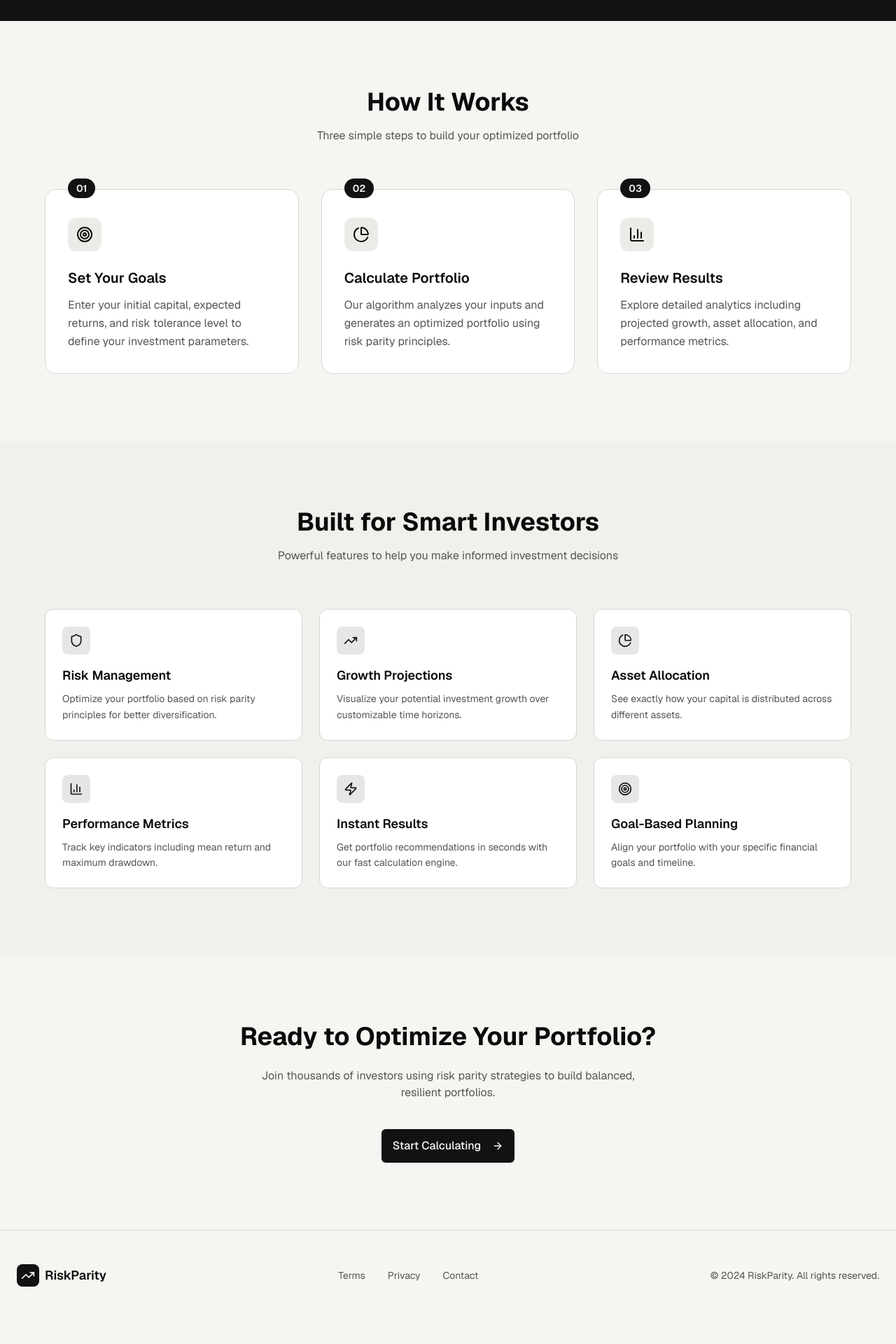
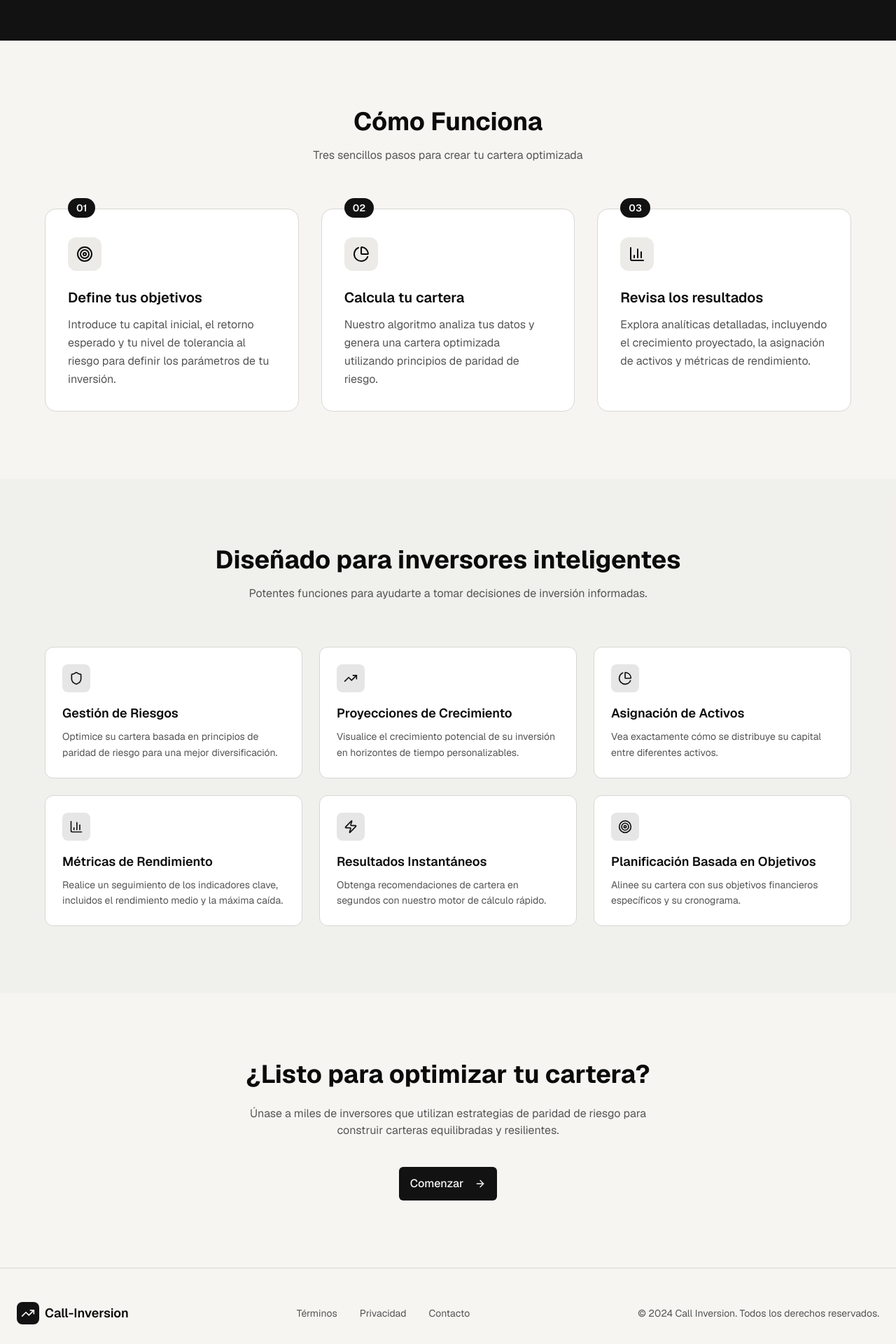
Before and after one commit to IsaacMyJ93/Call-Inversion-Frontend, a Next.js app: page / in a window 1280 px wide. Shown: the part 820-2740 px from the top of the page at 70% size. Before the commit the page ends 2706 px from the top, so only its background shows below. Built offline with nearby package versions, Linux system fonts and the light colour scheme.

Commit message:
fix: translate landing page UI elements to Spanish and update navigation labels

```diff
--- a/app/page.tsx
+++ b/app/page.tsx
@@ -1,3 +1,5 @@
+
+// Página principal (Landing Page) de la aplicación
 "use client";
 
 import { motion } from "framer-motion";
@@ -5,6 +7,8 @@ import Link from "next/link";
 import { ArrowRight, TrendingUp, Shield, PieChart, BarChart3, Target, Zap } from "lucide-react";
 import { Button } from "@/components/ui/button";
 
+
+// Animaciones para los componentes con Framer Motion
 const fadeInUp = {
   initial: { opacity: 0, y: 20 },
   animate: { opacity: 1, y: 0 },
@@ -19,10 +23,11 @@ const staggerContainer = {
   }
 };
 
+
 export default function LandingPage() {
   return (
     <div className="min-h-screen bg-background">
-      {/* Navigation */}
+      {/* ======= Barra de navegación superior ======= */}
       <motion.header
         initial={{ opacity: 0, y: -20 }}
         animate={{ opacity: 1, y: 0 }}
@@ -30,32 +35,35 @@ export default function LandingPage() {
         className="fixed top-0 left-0 right-0 z-50 bg-background/80 backdrop-blur-md border-b border-border"
       >
         <nav className="container mx-auto px-6 py-4 flex items-center justify-between">
+          {/* Logo y nombre */}
           <Link href="/" className="flex items-center gap-2">
             <div className="w-8 h-8 bg-primary rounded-lg flex items-center justify-center">
               <TrendingUp className="w-5 h-5 text-primary-foreground" />
             </div>
-            <span className="text-xl font-semibold text-foreground">RiskParity</span>
+            <span className="text-xl font-semibold text-foreground">Call-Inversion</span>
           </Link>
+          {/* Enlaces de navegación */}
           <div className="hidden md:flex items-center gap-8">
             <Link href="#how-it-works" className="text-muted-foreground hover:text-foreground transition-colors">
-              How it Works
+              Cómo funciona
             </Link>
             <Link href="#features" className="text-muted-foreground hover:text-foreground transition-colors">
-              Features
+              Características
             </Link>
             <Link href="/login" className="text-muted-foreground hover:text-foreground transition-colors">
-              Login
+              Iniciar sesión
             </Link>
           </div>
+          {/* Botón destacado para empezar */}
           <Link href="/login">
             <Button className="hidden md:flex">
-              Get Started <ArrowRight className="ml-2 w-4 h-4" />
+              Comenzar <ArrowRight className="ml-2 w-4 h-4" />
             </Button>
           </Link>
         </nav>
       </motion.header>
 
-      {/* Hero Section */}
+      {/* ======= Sección principal (Hero) ======= */}
       <section className="pt-32 pb-20 px-6">
         <div className="container mx-auto max-w-5xl text-center">
           <motion.div
@@ -65,7 +73,7 @@ export default function LandingPage() {
             className="inline-flex items-center gap-2 px-4 py-2 rounded-full bg-secondary text-secondary-foreground text-sm mb-8"
           >
             <span className="w-2 h-2 rounded-full bg-accent" />
-            Smart Portfolio Management
+            Gestión inteligente de carteras
           </motion.div>
 
           <motion.h1
@@ -74,9 +82,9 @@ export default function LandingPage() {
             transition={{ duration: 0.6, delay: 0.3 }}
             className="text-4xl md:text-6xl lg:text-7xl font-bold text-foreground leading-tight mb-6 text-balance"
           >
-            Master Your Wealth with
+            Domine su riqueza con
             <br />
-            <span className="text-muted-foreground">Risk Parity</span>
+            <span className="text-muted-foreground">Call-Inversion</span>
           </motion.h1>
 
           <motion.p
@@ -85,9 +93,9 @@ export default function LandingPage() {
             transition={{ duration: 0.6, delay: 0.4 }}
             className="text-lg md:text-xl text-muted-foreground max-w-2xl mx-auto mb-10 text-pretty"
           >
-            Build balanced portfolios using proven risk parity strategies.
-            Our simulator helps you understand and optimize your investment allocation
-            for better risk-adjusted returns.
+            Construya carteras equilibradas utilizando estrategias de paridad de riesgo probadas.
+            Nuestro simulador le ayuda a comprender y optimizar su asignación de inversiones
+            para obtener mejores rendimientos ajustados al riesgo.
           </motion.p>
 
           <motion.div
@@ -110,7 +118,7 @@ export default function LandingPage() {
         </div>
       </section>
 
-      {/* Stats Section */}
+      {/* ======= Sección de estadísticas rápidas ======= */}
       <motion.section
         initial={{ opacity: 0 }}
         whileInView={{ opacity: 1 }}
@@ -120,6 +128,7 @@ export default function LandingPage() {
       >
         <div className="container mx-auto px-6">
           <div className="grid grid-cols-2 md:grid-cols-4 gap-8 text-center">
+            {/* Estadísticas destacadas de la plataforma */}
             {[
               { value: "10K+", label: "Active Users" },
               { value: "$500M+", label: "Assets Analyzed" },
@@ -141,7 +150,7 @@ export default function LandingPage() {
         </div>
       </motion.section>
 
-      {/* How it Works Section */}
+      {/* ======= Sección "Cómo funciona" ======= */}
       <section id="how-it-works" className="py-24 px-6">
         <div className="container mx-auto max-w-6xl">
           <motion.div
@@ -152,10 +161,10 @@ export default function LandingPage() {
             className="text-center mb-16"
           >
             <h2 className="text-3xl md:text-4xl font-bold text-foreground mb-4">
-              How It Works
+              Cómo Funciona
             </h2>
             <p className="text-muted-foreground max-w-2xl mx-auto">
-              Three simple steps to build your optimized portfolio
+              Tres sencillos pasos para crear tu cartera optimizada
             </p>
           </motion.div>
 
@@ -170,20 +179,20 @@ export default function LandingPage() {
               {
                 icon: Target,
                 step: "01",
-                title: "Set Your Goals",
-                description: "Enter your initial capital, expected returns, and risk tolerance level to define your investment parameters."
+                title: "Define tus objetivos",
+                description: "Introduce tu capital inicial, el retorno esperado y tu nivel de tolerancia al riesgo para definir los parámetros de tu inversión."
               },
               {
                 icon: PieChart,
                 step: "02",
-                title: "Calculate Portfolio",
-                description: "Our algorithm analyzes your inputs and generates an optimized portfolio using risk parity principles."
+                title: "Calcula tu cartera",
+                description: "Nuestro algoritmo analiza tus datos y genera una cartera optimizada utilizando principios de paridad de riesgo."
               },
               {
                 icon: BarChart3,
                 step: "03",
-                title: "Review Results",
-                description: "Explore detailed analytics including projected growth, asset allocation, and performance metrics."
+                title: "Revisa los resultados",
+                description: "Explora analíticas detalladas, incluyendo el crecimiento proyectado, la asignación de activos y métricas de rendimiento."
               }
             ].map((item, index) => (
               <motion.div
@@ -205,7 +214,7 @@ export default function LandingPage() {
         </div>
       </section>
 
-      {/* Features Section */}
+      {/* ======= Sección de características ======= */}
       <section id="features" className="py-24 px-6 bg-secondary/50">
         <div className="container mx-auto max-w-6xl">
           <motion.div
@@ -216,10 +225,10 @@ export default function LandingPage() {
             className="text-center mb-16"
           >
             <h2 className="text-3xl md:text-4xl font-bold text-foreground mb-4">
-              Built for Smart Investors
+              Diseñado para inversores inteligentes
             </h2>
             <p className="text-muted-foreground max-w-2xl mx-auto">
-              Powerful features to help you make informed investment decisions
+             Potentes funciones para ayudarte a tomar decisiones de inversión informadas.
             </p>
           </motion.div>
 
@@ -227,33 +236,34 @@ export default function LandingPage() {
             {[
               {
                 icon: Shield,
-                title: "Risk Management",
-                description: "Optimize your portfolio based on risk parity principles for better diversification."
+                title: "Gestión de Riesgos",
+                description: "Optimice su cartera basada en principios de paridad de riesgo para una mejor diversificación."
               },
               {
                 icon: TrendingUp,
-                title: "Growth Projections",
-                description: "Visualize your potential investment growth over customizable time horizons."
+                title: "Proyecciones de Crecimiento",
+                description: "Visualice el crecimiento potencial de su inversión en horizontes de tiempo personalizables."
               },
               {
                 icon: PieChart,
-                title: "Asset Allocation",
-                description: "See exactly how your capital is distributed across different assets."
+                title: "Asignación de Activos",
+                description: "Vea exactamente cómo se distribuye su capital entre diferentes activos."
               },
               {
                 icon: BarChart3,
-                title: "Performance Metrics",
-                description: "Track key indicators including mean return and maximum drawdown."
+                title: "Métricas de Rendimiento",
+                description: "Realice un seguimiento de los indicadores clave, incluidos el rendimiento medio y la máxima caída."
+
               },
               {
                 icon: Zap,
-                title: "Instant Results",
-                description: "Get portfolio recommendations in seconds with our fast calculation engine."
+                title: "Resultados Instantáneos",
+                description: "Obtenga recomendaciones de cartera en segundos con nuestro motor de cálculo rápido."
               },
               {
                 icon: Target,
-                title: "Goal-Based Planning",
-                description: "Align your portfolio with your specific financial goals and timeline."
+                title: "Planificación Basada en Objetivos",
+                description: "Alinee su cartera con sus objetivos financieros específicos y su cronograma."
               }
             ].map((feature, index) => (
               <motion.div
@@ -275,7 +285,7 @@ export default function LandingPage() {
         </div>
       </section>
 
-      {/* CTA Section */}
+      {/* ======= Sección de llamada a la acción (CTA) ======= */}
       <motion.section
         initial={{ opacity: 0 }}
         whileInView={{ opacity: 1 }}
@@ -285,37 +295,38 @@ export default function LandingPage() {
       >
         <div className="container mx-auto max-w-4xl text-center">
           <h2 className="text-3xl md:text-4xl font-bold text-foreground mb-6">
-            Ready to Optimize Your Portfolio?
+            ¿Listo para optimizar tu cartera?
           </h2>
           <p className="text-muted-foreground mb-10 max-w-xl mx-auto">
-            Join thousands of investors using risk parity strategies to build balanced,
-            resilient portfolios.
+            Únase a miles de inversores que utilizan estrategias de paridad de riesgo para construir carteras equilibradas y resilientes.
           </p>
           <Link href="/login">
             <Button size="lg" className="text-base px-10 py-6">
-              Start Calculating <ArrowRight className="ml-2 w-5 h-5" />
+              Comenzar <ArrowRight className="ml-2 w-5 h-5" />
             </Button>
           </Link>
         </div>
       </motion.section>
 
-      {/* Footer */}
+      {/* ======= Footer ======= */}
       <footer className="py-12 px-6 border-t border-border">
         <div className="container mx-auto">
           <div className="flex flex-col md:flex-row items-center justify-between gap-6">
+            {/* Logo y nombre en el footer */}
             <div className="flex items-center gap-2">
               <div className="w-8 h-8 bg-primary rounded-lg flex items-center justify-center">
                 <TrendingUp className="w-5 h-5 text-primary-foreground" />
               </div>
-              <span className="text-lg font-semibold text-foreground">RiskParity</span>
+              <span className="text-lg font-semibold text-foreground">Call-Inversion</span>
             </div>
+            {/* Enlaces legales y de contacto */}
             <div className="flex items-center gap-8 text-sm text-muted-foreground">
-              <Link href="#" className="hover:text-foreground transition-colors">Terms</Link>
-              <Link href="#" className="hover:text-foreground transition-colors">Privacy</Link>
-              <Link href="#" className="hover:text-foreground transition-colors">Contact</Link>
+              <Link href="#" className="hover:text-foreground transition-colors">Términos</Link>
+              <Link href="#" className="hover:text-foreground transition-colors">Privacidad</Link>
+              <Link href="#" className="hover:text-foreground transition-colors">Contacto</Link>
             </div>
             <p className="text-sm text-muted-foreground">
-              © 2024 RiskParity. All rights reserved.
+              © 2024 Call Inversion. Todos los derechos reservados.
             </p>
           </div>
         </div>
```
